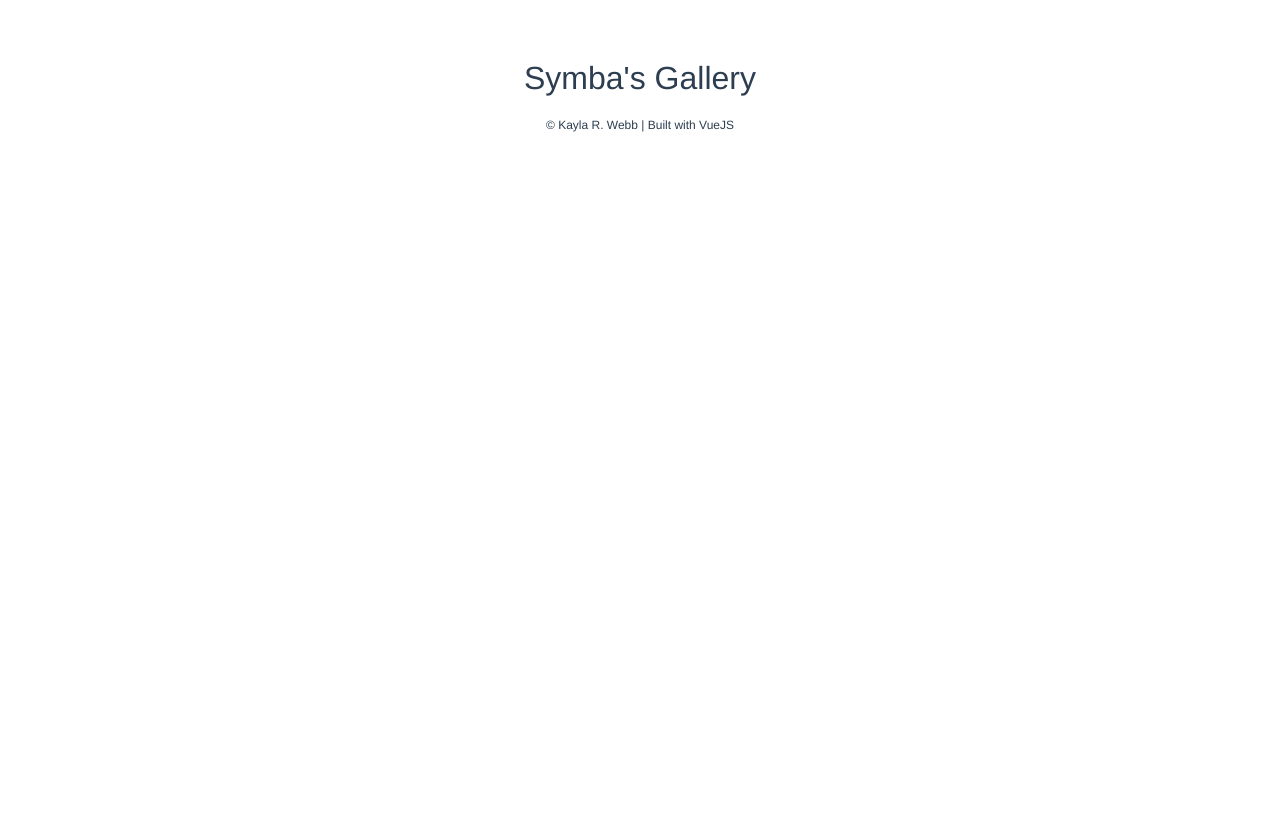
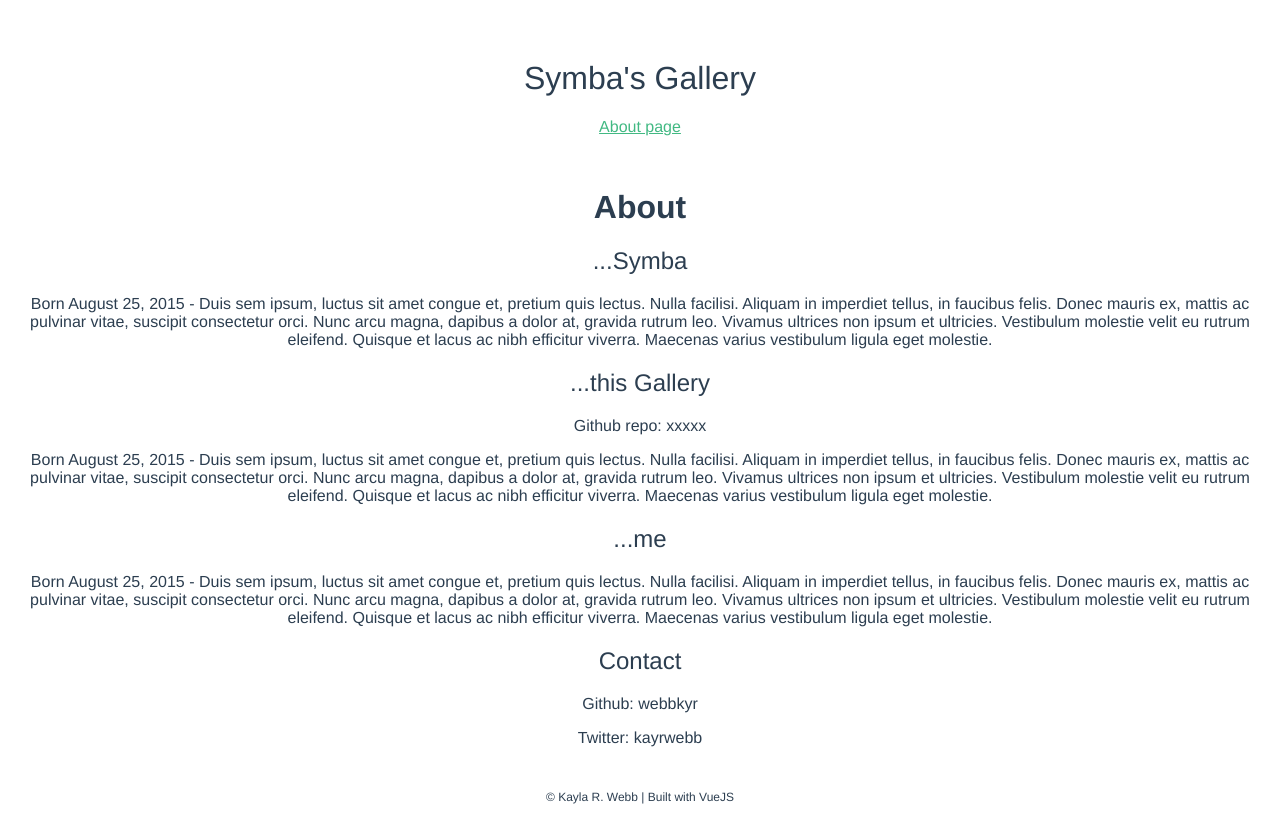
Before and after one commit to webbkyr/SymbasGallery, a Vue app: page /#/about in a window 1280 px wide. Before the commit this address led to /#/slideshow. Built offline with nearby package versions, Linux system fonts and the light colour scheme.

Commit message:
Setup About component, route to the component

```diff
--- /dev/null
+++ b/src/components/About.vue
@@ -0,0 +1,35 @@
+<template>
+  <div class='about'>
+    <h1>About</h1>
+    <h2>...Symba</h2>
+    <p>{{ text }}</p>
+    <h2>...this Gallery</h2>
+    <p>Github repo: xxxxx</p>
+    <p>{{ text }}</p>
+    <h2>...me</h2>
+    <p>{{ text }}</p>
+    <h2>Contact</h2>
+    <p>Github: webbkyr</p>
+    <p>Twitter: kayrwebb</p>
+  </div>
+</template>
+
+<script>
+export default {
+  name: 'About',
+  data: () => ({
+    text: 'Born August 25, 2015 - Duis sem ipsum, luctus sit amet congue et, pretium quis lectus. Nulla facilisi. Aliquam in imperdiet tellus, in faucibus felis. Donec mauris ex, mattis ac pulvinar vitae, suscipit consectetur orci. Nunc arcu magna, dapibus a dolor at, gravida rutrum leo. Vivamus ultrices non ipsum et ultricies. Vestibulum molestie velit eu rutrum eleifend. Quisque et lacus ac nibh efficitur viverra. Maecenas varius vestibulum ligula eget molestie.',
+  }),
+};
+</script>
+
+<style scoped>
+.about {
+  margin: 0 auto;
+  padding: 15px;
+}
+h2 {
+  font-weight: normal;
+}
+
+</style>
--- a/src/components/Header.vue
+++ b/src/components/Header.vue
@@ -1,5 +1,8 @@
 <template>
+  <div class='main-header'>
     <h1>{{ text }}</h1>
+    <p> <router-link to='about'> {{ viewAbout }}</router-link></p>
+  </div>
 </template>
 
 <script>
@@ -8,6 +11,8 @@ export default {
   data() {
     return {
       text: 'Symba\'s Gallery',
+      viewAbout: 'About page',
+      links: { aboutLink: '/about' },
     };
   },
 };
--- a/src/router/index.js
+++ b/src/router/index.js
@@ -1,7 +1,7 @@
 import Vue from 'vue';
 import Router from 'vue-router';
 import ViewAll from '@/components/ViewAll';
-// import Header from '@/components/Header';
+import About from '@/components/About';
 
 Vue.use(Router);
 
@@ -12,5 +12,10 @@ export default new Router({
       name: 'ViewAll',
       component: ViewAll,
     },
+    {
+      path: '/about',
+      name: 'About',
+      component: About,
+    },
   ],
 });
```
